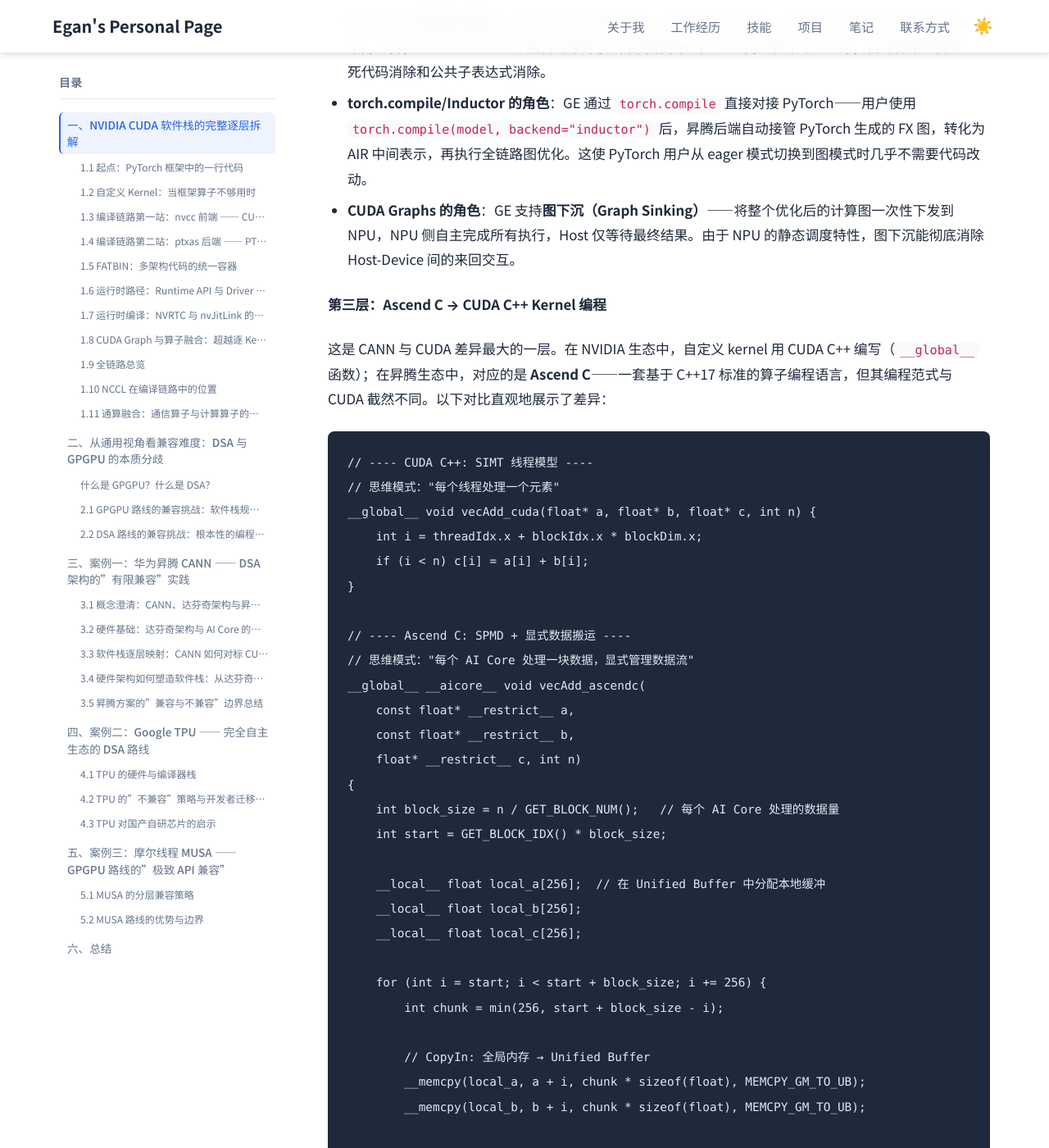
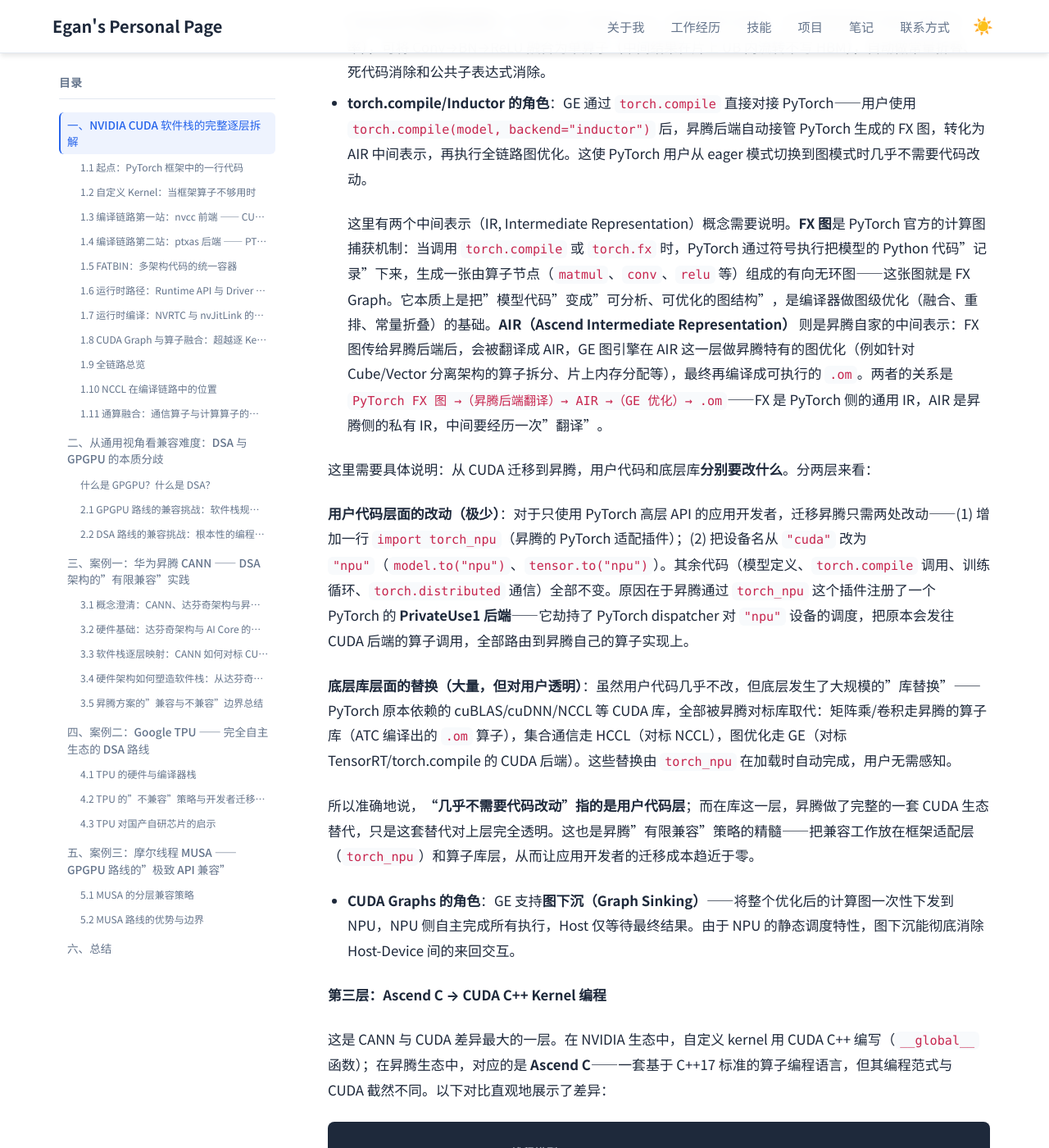
Before and after one commit to Lejun-Hu/Lejun-Hu.github.io, a Jekyll site: the page built from _notes/2026-8-15-cuda-ecosystem-compatibility.md, in a window 1280 px wide and 1400 px high, scrolled down 43134 px. Shown: the whole window at 82% size. Built offline with Jekyll 4.4.1, drawn with Linux system fonts in a browser that asks for light colours.

Commit message:
explain FX graph and AIR IR, and clarify CUDA-to-Ascend migration changes

```diff
--- a/_notes/2026-8-15-cuda-ecosystem-compatibility.md
+++ b/_notes/2026-8-15-cuda-ecosystem-compatibility.md
@@ -891,6 +891,16 @@ GE（Graph Engine）是 CANN 中最具特色的组件，它同时扮演了 CUDA
 
 - **TensorRT 的图优化角色**：GE 内置数十种融合 pass（编译器优化遍历，对计算图做等价变换以提升效率），可将 Conv→BN→ReLU 融合为单算子（中间结果在片上 UB 内流转不写 HBM），自动做常量折叠、死代码消除和公共子表达式消除。
 - **torch.compile/Inductor 的角色**：GE 通过 `torch.compile` 直接对接 PyTorch——用户使用 `torch.compile(model, backend="inductor")` 后，昇腾后端自动接管 PyTorch 生成的 FX 图，转化为 AIR 中间表示，再执行全链路图优化。这使 PyTorch 用户从 eager 模式切换到图模式时几乎不需要代码改动。
+
+  这里有两个中间表示（IR, Intermediate Representation）概念需要说明。**FX 图**是 PyTorch 官方的计算图捕获机制：当调用 `torch.compile` 或 `torch.fx` 时，PyTorch 通过符号执行把模型的 Python 代码"记录"下来，生成一张由算子节点（`matmul`、`conv`、`relu` 等）组成的有向无环图——这张图就是 FX Graph。它本质上是把"模型代码"变成"可分析、可优化的图结构"，是编译器做图级优化（融合、重排、常量折叠）的基础。**AIR（Ascend Intermediate Representation）** 则是昇腾自家的中间表示：FX 图传给昇腾后端后，会被翻译成 AIR，GE 图引擎在 AIR 这一层做昇腾特有的图优化（例如针对 Cube/Vector 分离架构的算子拆分、片上内存分配等），最终再编译成可执行的 `.om`。两者的关系是 `PyTorch FX 图 →（昇腾后端翻译）→ AIR →（GE 优化）→ .om`——FX 是 PyTorch 侧的通用 IR，AIR 是昇腾侧的私有 IR，中间要经历一次"翻译"。
+
+这里需要具体说明：从 CUDA 迁移到昇腾，用户代码和底层库**分别要改什么**。分两层来看：
+
+**用户代码层面的改动（极少）**：对于只使用 PyTorch 高层 API 的应用开发者，迁移昇腾只需两处改动——(1) 增加一行 `import torch_npu`（昇腾的 PyTorch 适配插件）；(2) 把设备名从 `"cuda"` 改为 `"npu"`（`model.to("npu")`、`tensor.to("npu")`）。其余代码（模型定义、`torch.compile` 调用、训练循环、`torch.distributed` 通信）全部不变。原因在于昇腾通过 `torch_npu` 这个插件注册了一个 PyTorch 的 **PrivateUse1 后端**——它劫持了 PyTorch dispatcher 对 `"npu"` 设备的调度，把原本会发往 CUDA 后端的算子调用，全部路由到昇腾自己的算子实现上。
+
+**底层库层面的替换（大量，但对用户透明）**：虽然用户代码几乎不改，但底层发生了大规模的"库替换"——PyTorch 原本依赖的 cuBLAS/cuDNN/NCCL 等 CUDA 库，全部被昇腾对标库取代：矩阵乘/卷积走昇腾的算子库（ATC 编译出的 `.om` 算子），集合通信走 HCCL（对标 NCCL），图优化走 GE（对标 TensorRT/torch.compile 的 CUDA 后端）。这些替换由 `torch_npu` 在加载时自动完成，用户无需感知。
+
+所以准确地说，**"几乎不需要代码改动"指的是用户代码层**；而在库这一层，昇腾做了完整的一套 CUDA 生态替代，只是这套替代对上层完全透明。这也是昇腾"有限兼容"策略的精髓——把兼容工作放在框架适配层（`torch_npu`）和算子库层，从而让应用开发者的迁移成本趋近于零。
 - **CUDA Graphs 的角色**：GE 支持**图下沉（Graph Sinking）**——将整个优化后的计算图一次性下发到 NPU，NPU 侧自主完成所有执行，Host 仅等待最终结果。由于 NPU 的静态调度特性，图下沉能彻底消除 Host-Device 间的来回交互。
 
 **第三层：Ascend C → CUDA C++ Kernel 编程**
```
